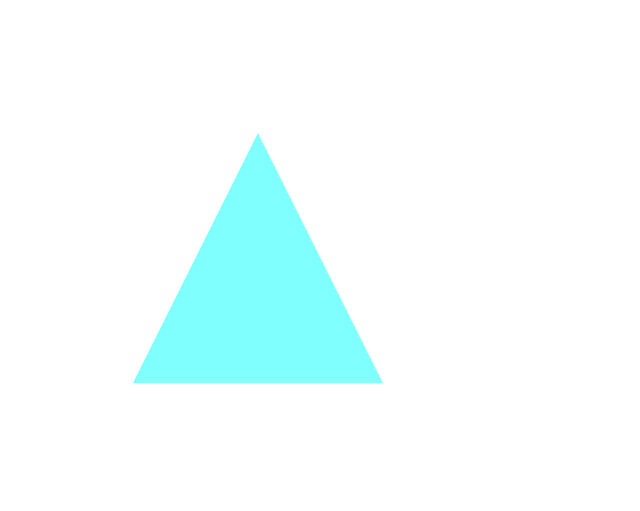
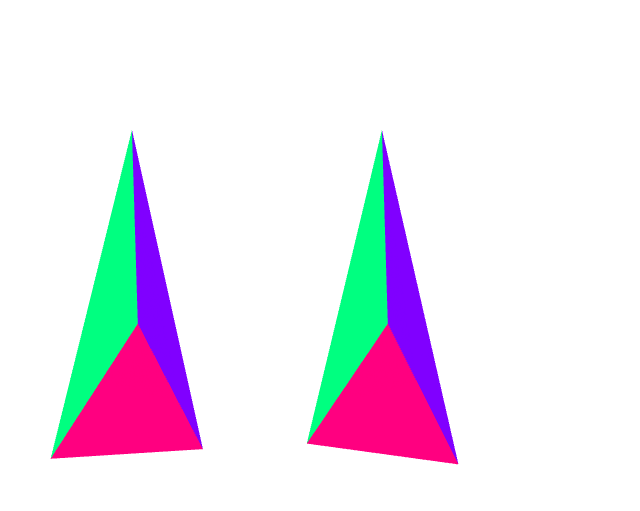
Before and after one commit to benfoxall/keeping-it-real, a website: page talk/micro.html in a window 1280 px wide. Shown: the whole page, without its empty margins (0-640 px from the left). Drawn offline with Linux system fonts and the light colour scheme.

Commit message:
Handle output from webVR

```diff
--- a/talk/micro.html
+++ b/talk/micro.html
@@ -12,48 +12,97 @@
 
         vertexBuffer = gl.createBuffer()
         gl.bindBuffer(gl.ARRAY_BUFFER, vertexBuffer)
+
+        const h = Math.sqrt(1.25)/2
+
+        const A =  [0,   h,   0]
+        const B =  [-h, -h, -.5]
+        const C =  [0,  -h,  .5]
+        const D =  [h,  -h, -.5]
+        const C1 = [1,  .5,   0]
+        const C2 = [0,   1,  .5]
+        const C3 = [.5,  0,   1]
+        const C4 = [1,   0,  .5]
+
         var triangleVertices = [
-               0.0,  0.5,  0.0,
-              -0.5, -0.5,  0.0,
-               0.5, -0.5,  0.0
-        ]
+          // A,B,C, C1,C1,C1,
+          // A,D,B, C2,C2,C2,
+          // A,C,D, C3,C3,C3,
+          // B,D,C, C4,C4,C4
+
+          A,C1,  B,C1,  C,C1,
+          A,C2,  D,C2,  B,C2,
+          A,C3,  C,C3,  D,C3,
+          B,C4,  D,C4,  C,C4,
+
+        ].reduce((a,b) => a.concat(b), [])
+
+        // triangleVertices = [
+        //   0, 0.5, 0,
+        //   -.5, -.5, 0,
+        //     0.5, -0.5, 0
+        // ]
+
+        console.log(triangleVertices)
         gl.bufferData(gl.ARRAY_BUFFER, new Float32Array(triangleVertices), gl.STATIC_DRAW)
         vertexBuffer.itemSize = 3
-        vertexBuffer.numberOfItems = 3
+        vertexBuffer.numberOfItems = triangleVertices.length/6
 
 
         const frag = gl.createShader(gl.FRAGMENT_SHADER)
         gl.shaderSource(frag, `
           precision mediump float;
+          varying vec3 v_color;
+
            void main() {
-             gl_FragColor = vec4(0.5, 1.0, 1.0, 1.0);
+             gl_FragColor = vec4(v_color, 1.0);
            }
         `)
         gl.compileShader(frag)
 
         const vert = gl.createShader(gl.VERTEX_SHADER)
         gl.shaderSource(vert, `
-          attribute vec3 aVertexPosition;
+          attribute vec3 a_position;
+          attribute vec3 a_color;
+          varying vec3 v_color;
+
+          uniform mat4 u_view;
+          uniform mat4 u_proj;
 
           void main() {
-            gl_Position = vec4(aVertexPosition, 1.0);
+            v_color = a_color;//vec3(0.0,1.0,0.0);
+            gl_Position = vec4(a_position, 1.0) * u_view * u_proj;
           }
         `)
         gl.compileShader(vert)
 
-        shaderProgram = gl.createProgram()
-        gl.attachShader(shaderProgram, vert)
-        gl.attachShader(shaderProgram, frag)
-        gl.linkProgram(shaderProgram)
+        const program = gl.createProgram()
+        gl.attachShader(program, vert)
+        gl.attachShader(program, frag)
+        gl.linkProgram(program)
 
+        const a_position = gl.getAttribLocation(program, 'a_position')
+        const a_color = gl.getAttribLocation(program, 'a_color')
+        const u_view = gl.getUniformLocation(program, 'u_view')
+        const u_proj = gl.getUniformLocation(program, 'u_proj')
+
+        window.p = program
 
         return (view, projection, bounds) => {
-          gl.useProgram(shaderProgram)
+          gl.useProgram(program)
 
-          gl.vertexAttribPointer(shaderProgram.vertexPositionAttribute,
-                         vertexBuffer.itemSize, gl.FLOAT, false, 0, 0)
-         gl.enableVertexAttribArray(shaderProgram.vertexPositionAttribute)
-         gl.drawArrays(gl.TRIANGLES, 0, vertexBuffer.numberOfItems)
+          if(view) gl.uniformMatrix4fv(u_view, false, view)
+          if(projection) gl.uniformMatrix4fv(u_proj, false, view)
+
+          if(bounds) {
+            gl.viewport(bounds.x, bounds.y, bounds.w, bounds.h)
+          }
+
+          gl.vertexAttribPointer(a_position, 3, gl.FLOAT, false, 4*6, 0)
+          gl.enableVertexAttribArray(a_position)
+          gl.vertexAttribPointer(a_color, 3, gl.FLOAT, false, 4*6, 3*4)
+          gl.enableVertexAttribArray(a_color)
+          gl.drawArrays(gl.TRIANGLES, 0, vertexBuffer.numberOfItems)
 
         }
       }
@@ -62,7 +111,25 @@
 
       const renderer = micro(gl)
 
-      renderer()
+
+      const l_view = [
+        0.9993747472763062, -0.0039020522963255644, 0.035142675042152405, 0,
+        -0.0039020522963255644, 0.9756505489349365, 0.21929611265659332, 0,
+        -0.035142675042152405, -0.21929611265659332, 0.9750252366065979, 0,
+        0.031672216951847076, -0.001825885847210884, 0.09644750505685806, 1
+      ]
+      const l_proj = [
+        1.0331684350967407, 0, 0, 0,
+        0, 0.862457811832428, 0, 0,
+        0.2712531089782715, -0.031458716839551926, -1.0000019073486328, -1,
+        0, 0, -0.020000020042061806, 0 ]
+
+      const r_view = [ 0.9993747472763062, -0.0039020522963255644, 0.035142675042152405, 0, -0.0039020522963255644, 0.9756505489349365, 0.21929611265659332, 0, -0.035142675042152405, -0.21929611265659332, 0.9750252366065979, 0, -0.032227784395217896, -0.001825885847210884, 0.09644750505685806, 1 ]
+
+      const r_proj = [ 1.033168911933899, 0, 0, 0, 0, 0.8624579906463623, 0, 0, -0.2712526321411133, -0.031458672136068344, -1.0000019073486328, -1, 0, 0, -0.020000020042061806, 0 ]
+
+      renderer(l_view, l_proj, {x:0, y:0, w:canvas.width / 2, h:canvas.height})
+      renderer(r_view, r_proj, {x:canvas.width / 2, y:0, w:canvas.width / 2, h:canvas.height})
 
     </script>
 
```
